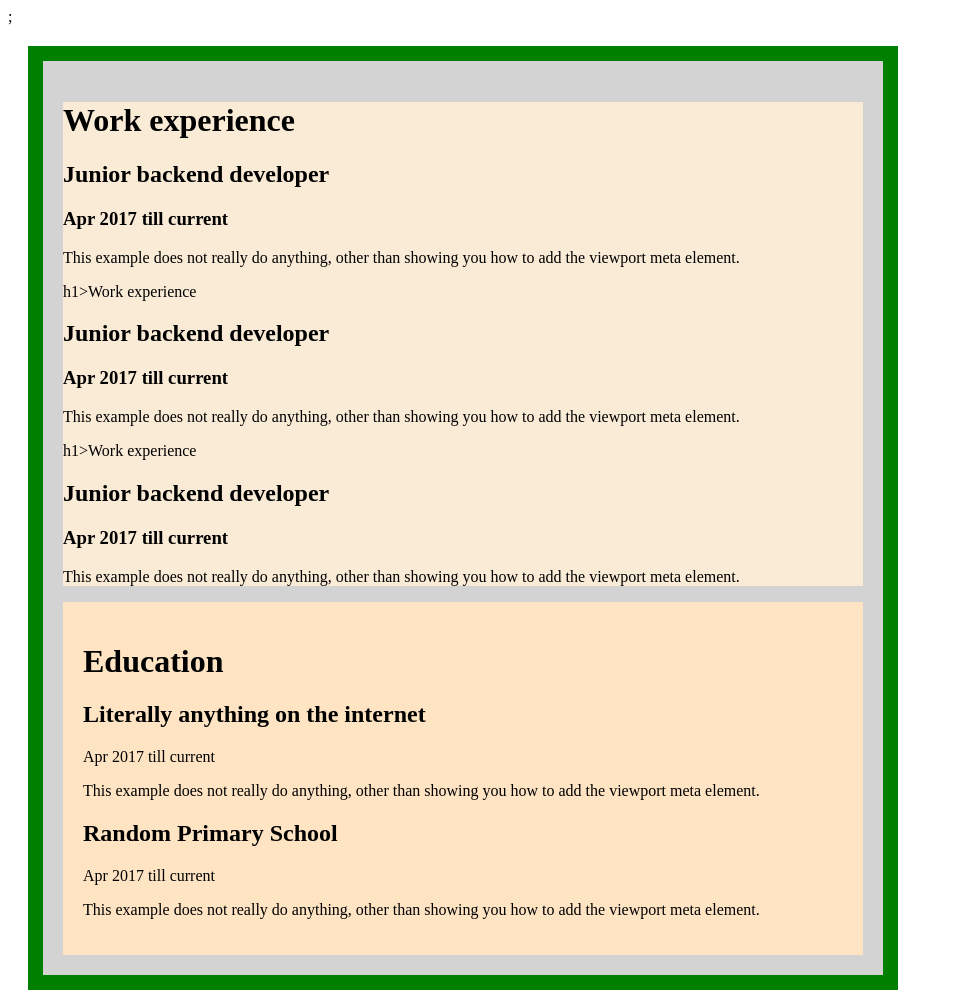
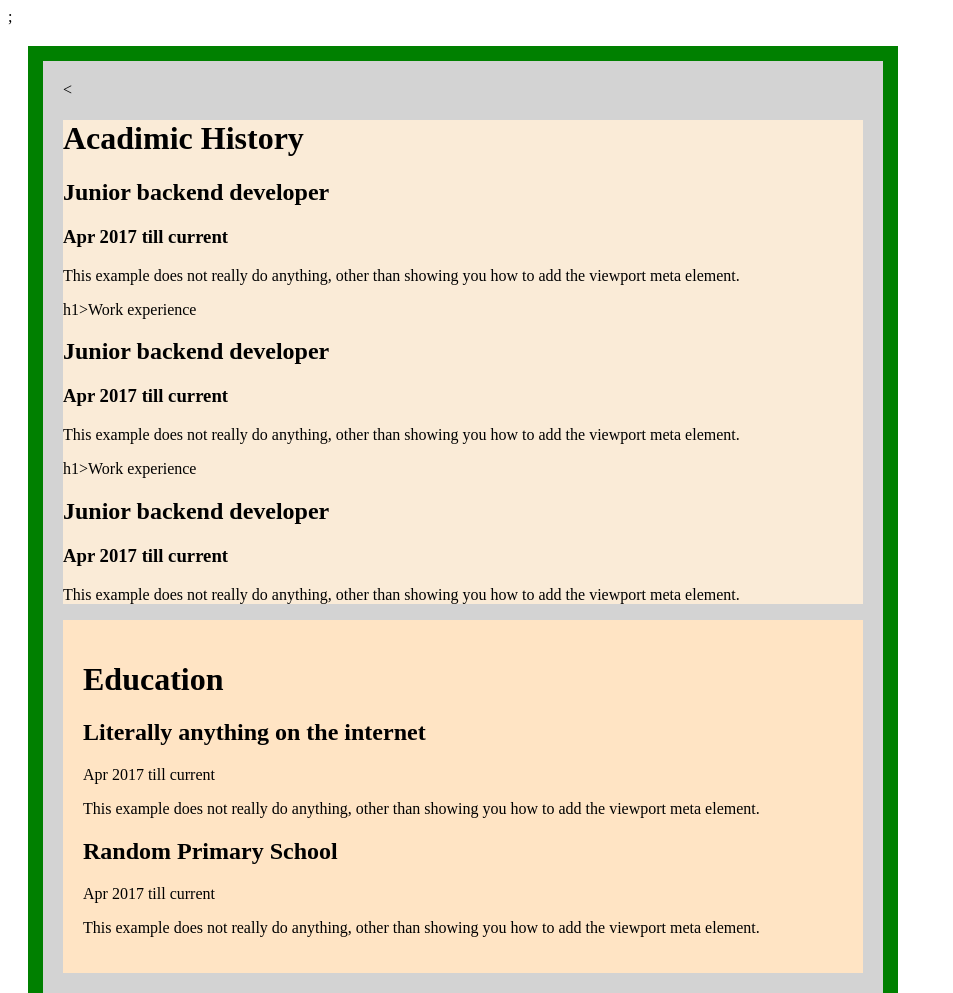
Before and after one commit to 102660231/webprograming_group2, a plain HTML site: page week4/webdesign.html in a window 1280 px wide. Shown: the top 993 px of the page, without its empty margins (0-953 px from the left). Drawn offline with Linux system fonts and the light colour scheme.

Commit message:
using list question 1

```diff
--- a/week4/webdesign.html
+++ b/week4/webdesign.html
@@ -27,8 +27,9 @@
 
 <body>
     <div class="OUTLINE">
+        <
         <div class="firstBackGroundColor">
-            <h1>Work experience</h1>
+            <h1>Acadimic History</h1>
             <h2>Junior backend developer</h2>
             <h3>Apr 2017 till current</h3>
             <p>This example does not really do anything, other than showing you how to add the viewport meta element.
```
Also changed, not shown: webpage1 TEST.html (+2 -0 lines).
